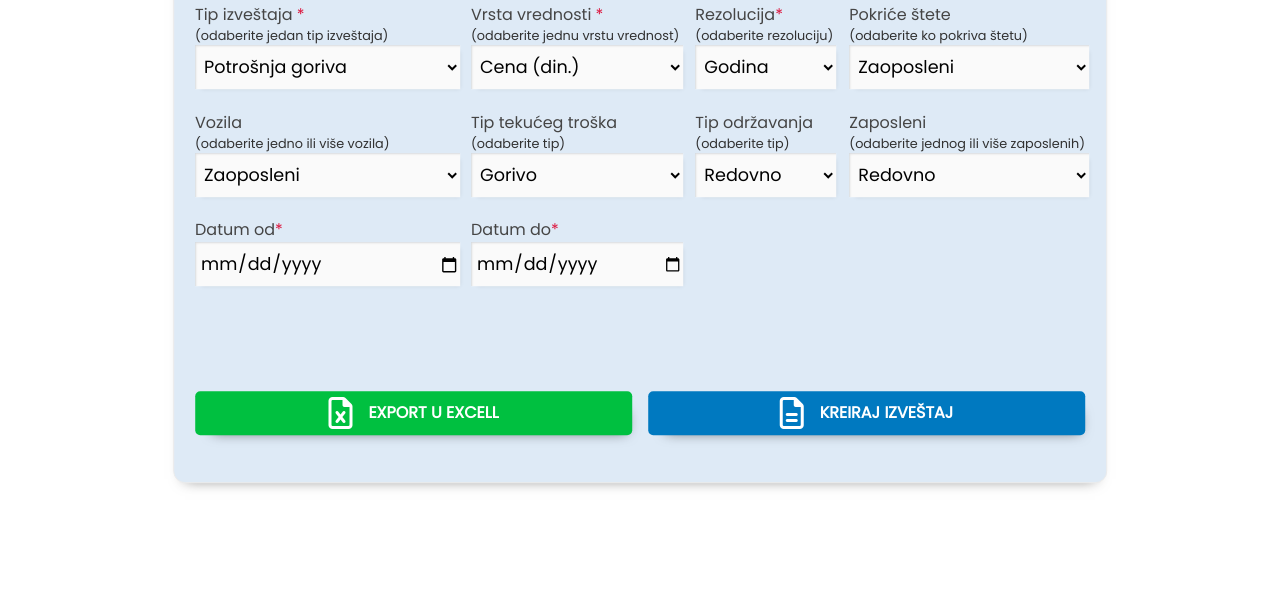
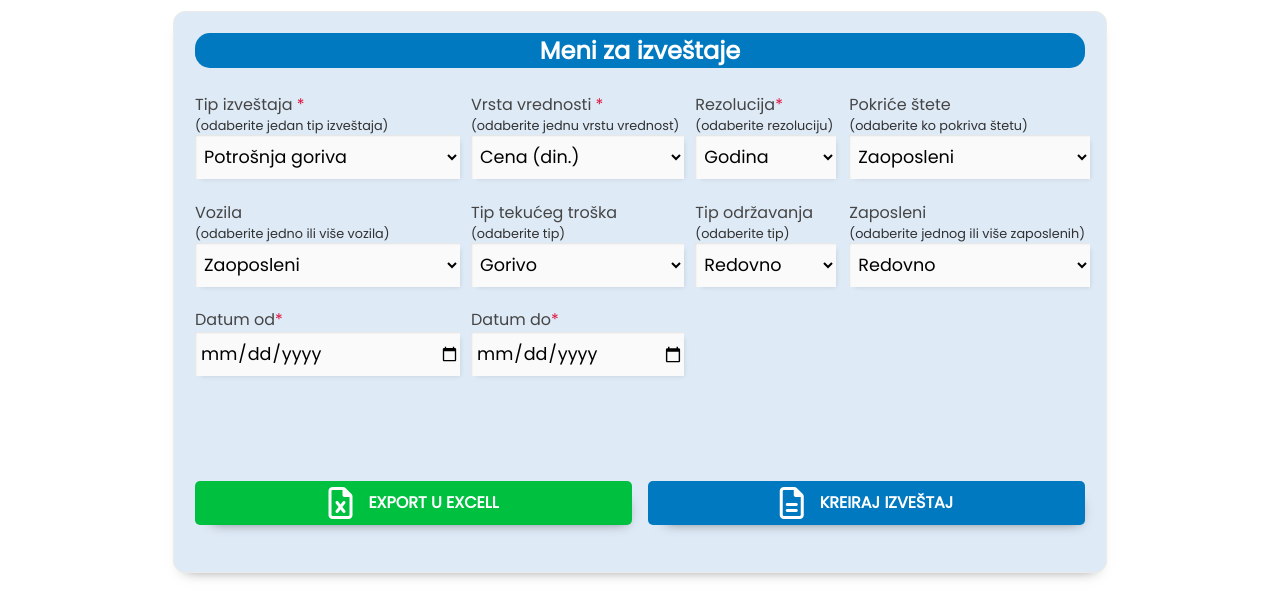
Before and after one commit to veljkocukic/Vehicle-Module, a React app in the folder fe/vehicle-module/: page /izvestaj in a window 1280 px wide. Shown: the part 198-803 px from the top of the page. Built offline with nearby package versions, Linux system fonts and the light colour scheme.

Commit message:
fix style

```diff
--- a/fe/vehicle-module/src/style/izvestaj.css
+++ b/fe/vehicle-module/src/style/izvestaj.css
@@ -22,6 +22,10 @@
 
 .menu-container{
     background-color: #deeaf6 !important;
+    position:relative !important;
+    transform:none !important;
+    left:0 !important;
+    margin-bottom: 2em;
 }
 
 .menu-excell,
```
Also changed, not shown: fe/vehicle-module/src/Izvestaj.js (+8 -7 lines).
